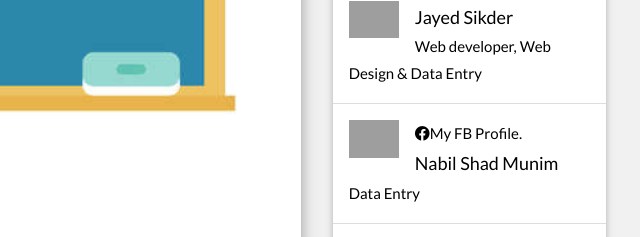
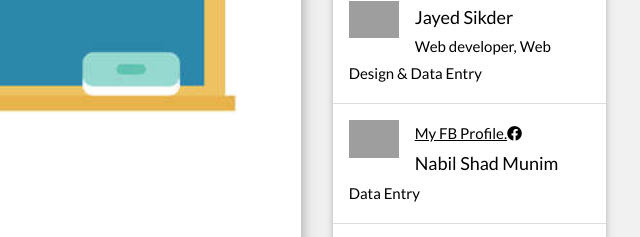
Before and after one commit to jayedsikder/dous.github.io, a plain HTML site: page index.html in a window 1280 px wide. Shown: the part 1960-2197 px from the top of the page, 476-1116 px from the left. Drawn offline with nearby package versions, Linux system fonts and the light colour scheme; grey boxes are pictures that could not be loaded.

Commit message:
Update index.html

```diff
--- a/index.html
+++ b/index.html
@@ -517,7 +517,7 @@ document.getElementById("demo11").innerHTML = d;
             <li class="w3-padding-16">
                 <div class=""tooltip>
               <span class="tooltiptext"><img src="https://scontent.fdac41-1.fna.fbcdn.net/v/t39.30808-6/272861804_469139614776420_4163107746511582573_n.jpg?_nc_cat=111&ccb=1-5&_nc_sid=09cbfe&_nc_eui2=AeG9e-HFEeLPuNykOc4ZQPrKSLFcHVfb4D1IsVwdV9vgPWxLIBiqjOO8oLJg2LQpedv9a45C6L51fVQwZD65QUDh&_nc_ohc=SwRnGFzlE38AX-XDPp7&_nc_ht=scontent.fdac41-1.fna&oh=00_AT9LgjULSoI9hrvQzBrZA5CnwBp5W3wSIVuA-wFNLvEwBA&oe=61FE3621" alt="Image" class="w3-left w3-margin-right" style="width:50px">
-                  <a href="https://www.facebook.com/nabil.shad.3139" target="_blank"><i class="fab fa-facebook"></i></a>My FB Profile.</span>
+                  <a href="https://www.facebook.com/nabil.shad.3139" target="_blank">My FB Profile.<i class="fab fa-facebook"></i></a></span>
                 </div>
               <span class="w3-large">Nabil Shad Munim</span><br>
               <span>Data Entry</span>
```
